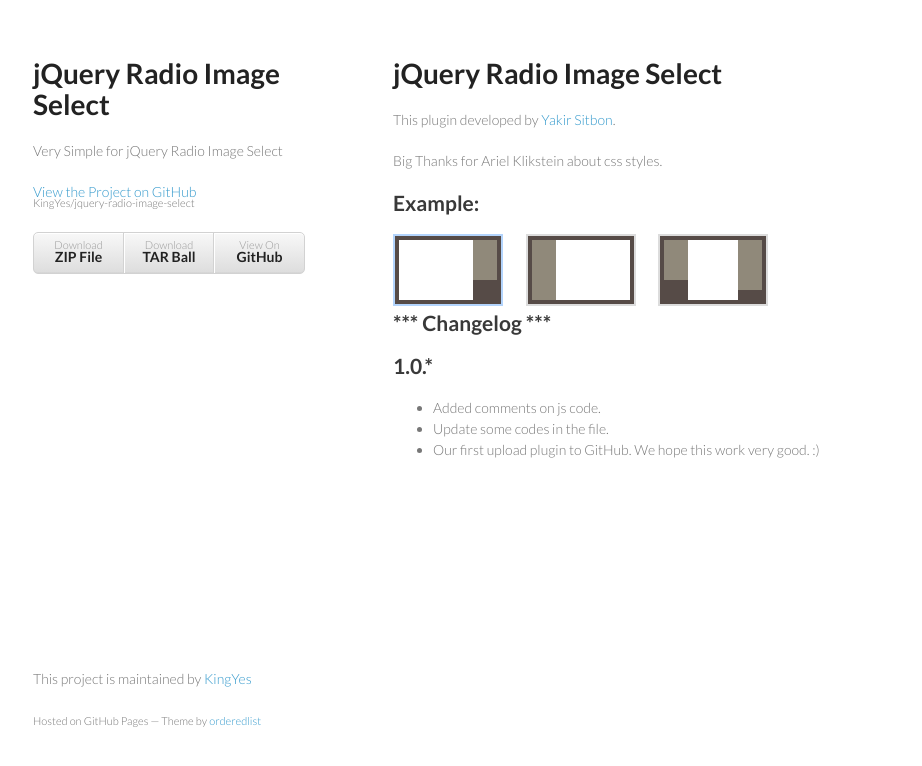
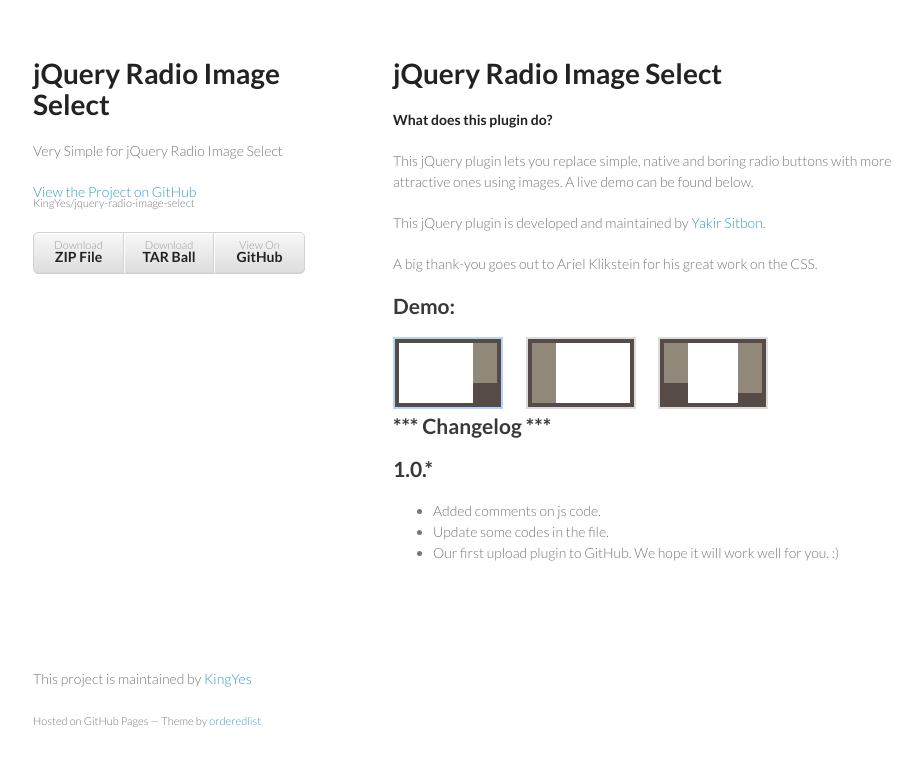
Before and after one commit to KingYes/jquery-radio-image-select, a plain HTML site: page index.html in a window 1280 px wide. Shown: the whole page, without its empty margins (177-1099 px from the left). Drawn offline with Linux system fonts and the light colour scheme.

Commit message:
Commit by maor. Thanks.

```diff
--- a/index.html
+++ b/index.html
@@ -41,11 +41,15 @@
 	<section>
 		<h1>jQuery Radio Image Select</h1>
 
-		<p>This plugin developed by <a href="http://www.yakirs.net/">Yakir Sitbon</a>.</p>
+		<p><strong>What does this plugin do?</strong></p>
 
-		<p>Big Thanks for Ariel Klikstein about css styles.</p>
+		<p>This jQuery plugin lets you replace simple, native and boring radio buttons with more attractive ones using images. A live demo can be found below.</p>
 
-		<h2>Example:</h2>
+		<p>This jQuery plugin is developed and maintained by <a href="http://www.yakirs.net/">Yakir Sitbon</a>.</p>
+
+		<p>A big thank-you goes out to Ariel Klikstein for his great work on the CSS.</p>
+
+		<h2>Demo:</h2>
 
 		<div>
 			<form action="" method="post">
@@ -67,7 +71,7 @@
 		<ul>
 			<li>Added comments on js code.</li>
 			<li>Update some codes in the file.</li>
-			<li>Our first upload plugin to GitHub. We hope this work very good. :)</li>
+			<li>Our first upload plugin to GitHub. We hope it will work well for you. :)</li>
 		</ul>
 	</section>
 	<footer>
```
